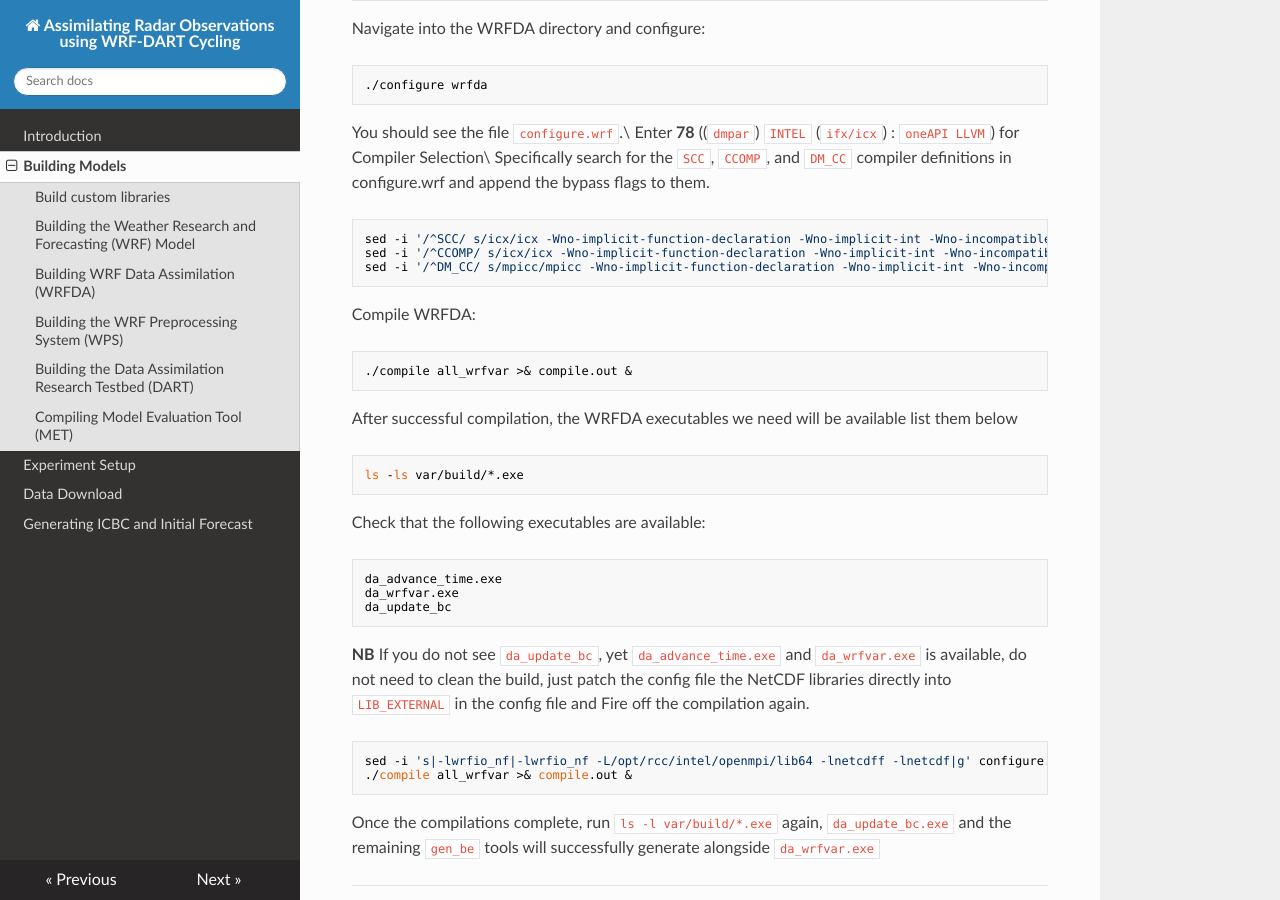
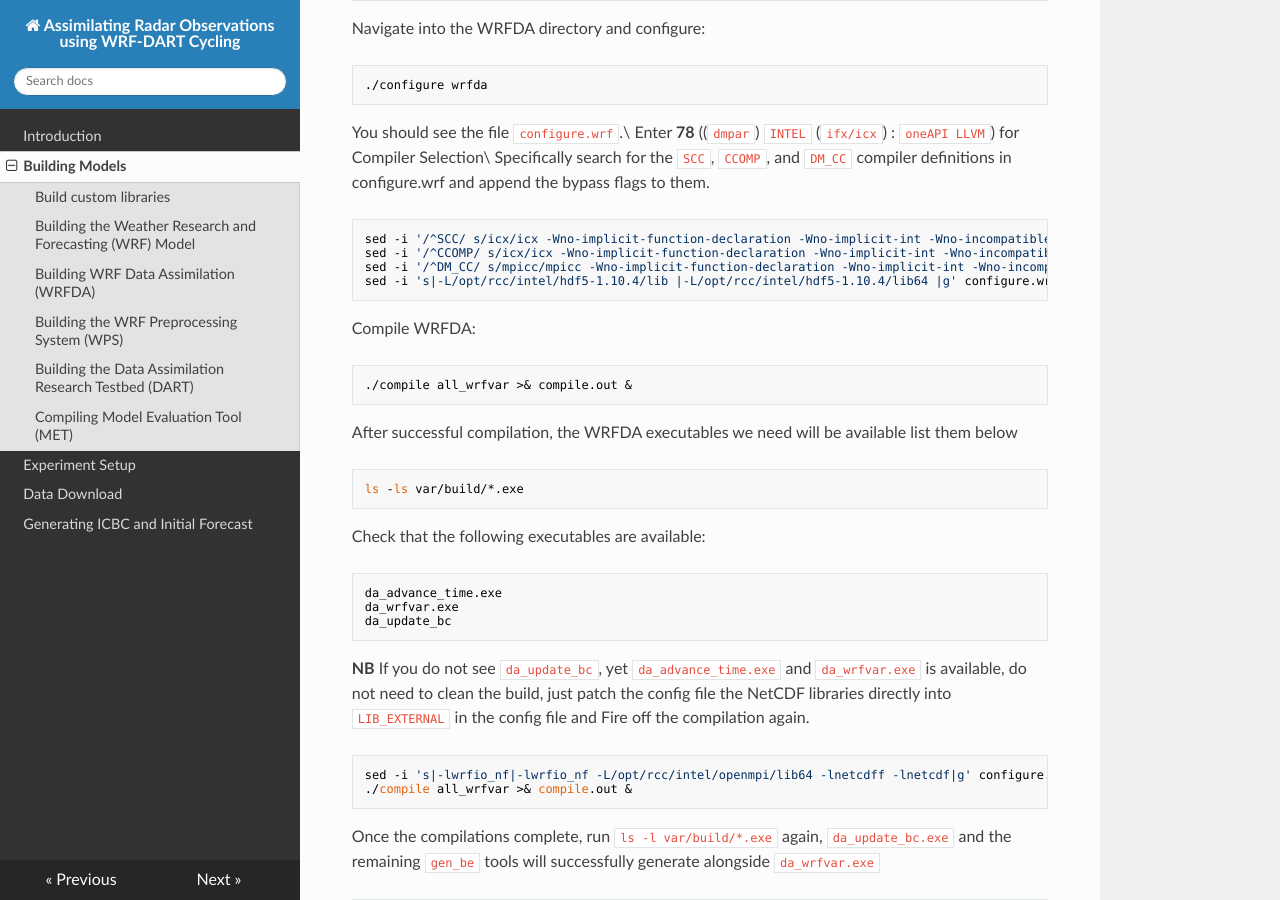
Before and after one commit to stephen-asare/WRF-DART-CYCLING, an MkDocs documentation site: the page built from docs/building_models.md, in a window 1280 px wide and 900 px high, scrolled down 2950 px. Built offline with MkDocs 1.6.1, drawn with Linux system fonts in a browser that asks for light colours; nearby versions of some CDN libraries.

Commit message:
Modify HDF5 library path in configure.wrf
Updated the library path in the configure.wrf file for HDF5.

````diff
--- a/docs/building_models.md
+++ b/docs/building_models.md
@@ -125,6 +125,7 @@ Specifically search for the `SCC`, `CCOMP`, and `DM_CC` compiler definitions in
 sed -i '/^SCC/ s/icx/icx -Wno-implicit-function-declaration -Wno-implicit-int -Wno-incompatible-pointer-types -Wno-int-conversion/' configure.wrf
 sed -i '/^CCOMP/ s/icx/icx -Wno-implicit-function-declaration -Wno-implicit-int -Wno-incompatible-pointer-types -Wno-int-conversion/' configure.wrf
 sed -i '/^DM_CC/ s/mpicc/mpicc -Wno-implicit-function-declaration -Wno-implicit-int -Wno-incompatible-pointer-types -Wno-int-conversion/' configure.wrf
+sed -i 's|-L/opt/rcc/intel/hdf5-1.10.4/lib |-L/opt/rcc/intel/hdf5-1.10.4/lib64 |g' configure.wrf
 ```
 Compile WRFDA:
 ```bash
````
